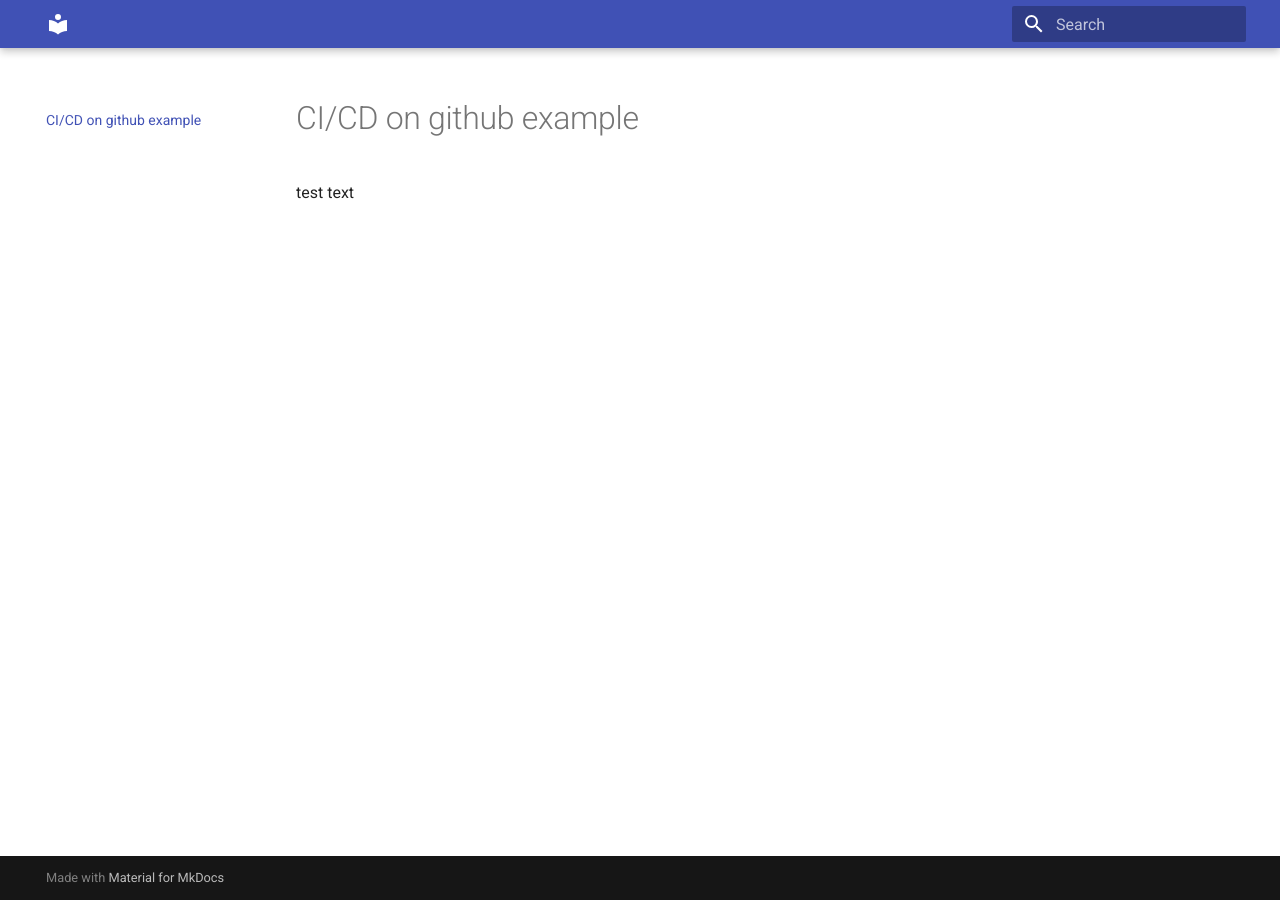
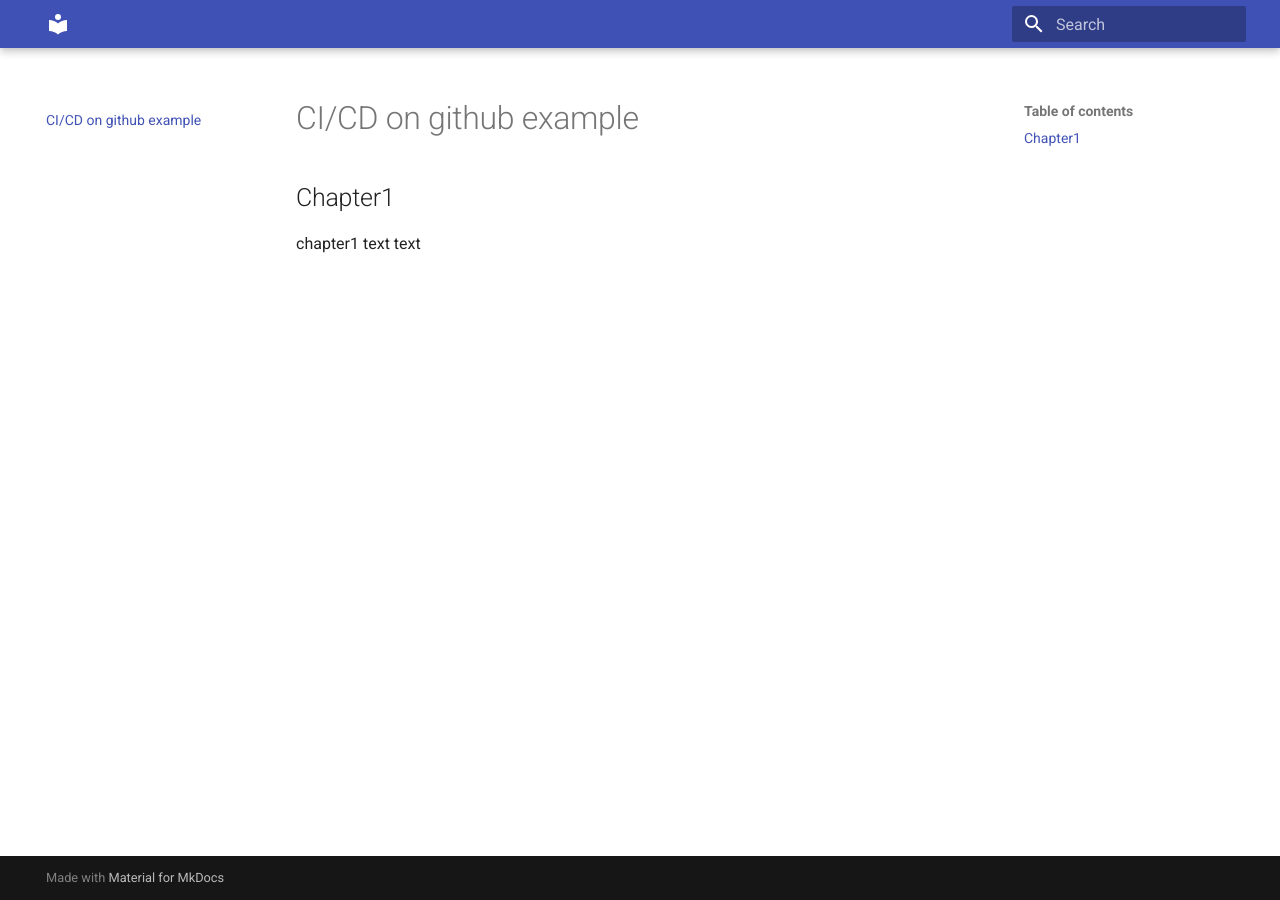
Before and after one commit to danielvladco/github-ci-cd-workflow, an MkDocs documentation site: the page built from docs/index.md, in a window 1280 px wide. Built offline with MkDocs 1.6.1 and Material for MkDocs 9.7.7, drawn with Linux system fonts in a browser that asks for light colours.

Commit message:
Update index.md

```diff
--- a/docs/index.md
+++ b/docs/index.md
@@ -1,3 +1,4 @@
 # CI/CD on github example
 
-test text
+## Chapter1
+chapter1 text text
```
